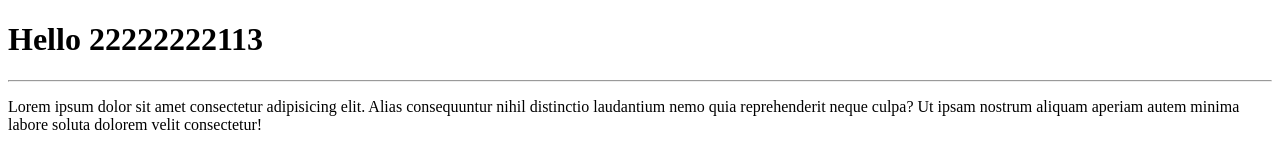
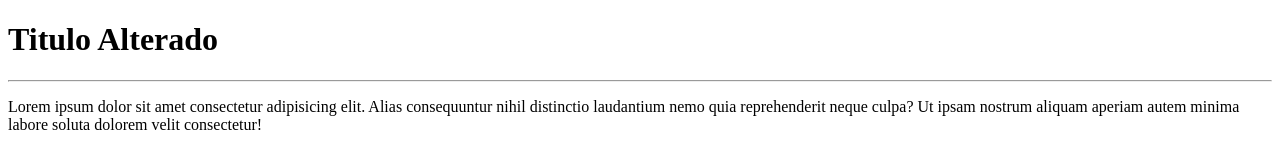
Before and after one commit to daniloalvesaraujo/Hello, a plain HTML site: page site/index.html in a window 1280 px wide. Drawn offline with Linux system fonts and the light colour scheme.

Commit message:
alteracao conteudo

```diff
--- a/site/index.html
+++ b/site/index.html
@@ -6,7 +6,7 @@
     <title>Meu Site</title>
 </head>
 <body>
-    <h1>Hello 22222222113</h1>
+    <h1>Titulo Alterado</h1>
     <hr>
     <p>Lorem ipsum dolor sit amet consectetur adipisicing elit. Alias consequuntur nihil distinctio laudantium nemo quia reprehenderit neque culpa? Ut ipsam nostrum aliquam aperiam autem minima labore soluta dolorem velit consectetur!</p>
 </body>
```
